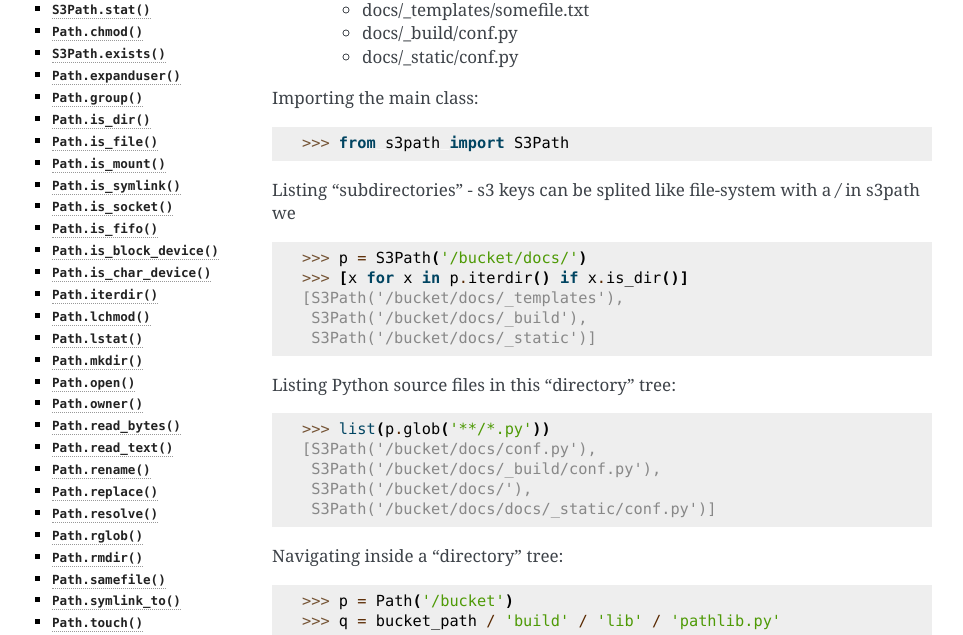
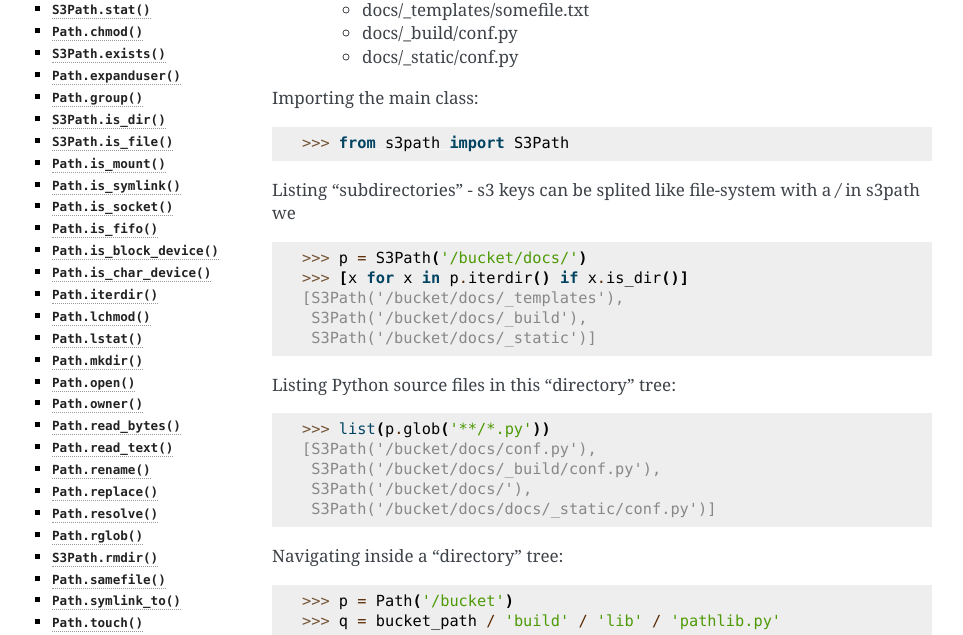
Before and after one commit to liormizr/s3path, a Sphinx documentation site: the page built from docs/source/index.rst, in a window 1280 px wide and 900 px high, scrolled down 578 px. Shown: the part 148-783 px from the top of the window, without its empty margins (148-1111 px from the left). Built offline with Sphinx 7.4.7, drawn with Linux system fonts in a browser that asks for light colours; some of the changed text lies outside the part shown.

Commit message:
Update index.rst

```diff
--- a/docs/source/index.rst
+++ b/docs/source/index.rst
@@ -623,7 +623,7 @@ call fails (for example because the path doesn't exist).
    if the file's gid isn't found in the system database.
 
 
-.. method:: Path.is_dir()
+.. method:: S3Path.is_dir()
 
    Return ``True`` if the path points to a directory (or a symbolic link
    pointing to a directory), ``False`` if it points to another kind of file.
@@ -632,7 +632,7 @@ call fails (for example because the path doesn't exist).
    other errors (such as permission errors) are propagated.
 
 
-.. method:: Path.is_file()
+.. method:: S3Path.is_file()
 
    Return ``True`` if the path points to a regular file (or a symbolic link
    pointing to a regular file), ``False`` if it points to another kind of file.
@@ -857,7 +857,7 @@ call fails (for example because the path doesn't exist).
        PosixPath('test_pathlib.py')]
 
 
-.. method:: Path.rmdir()
+.. method:: S3Path.rmdir()
 
    Remove this directory.  The directory must be empty.
 
```
